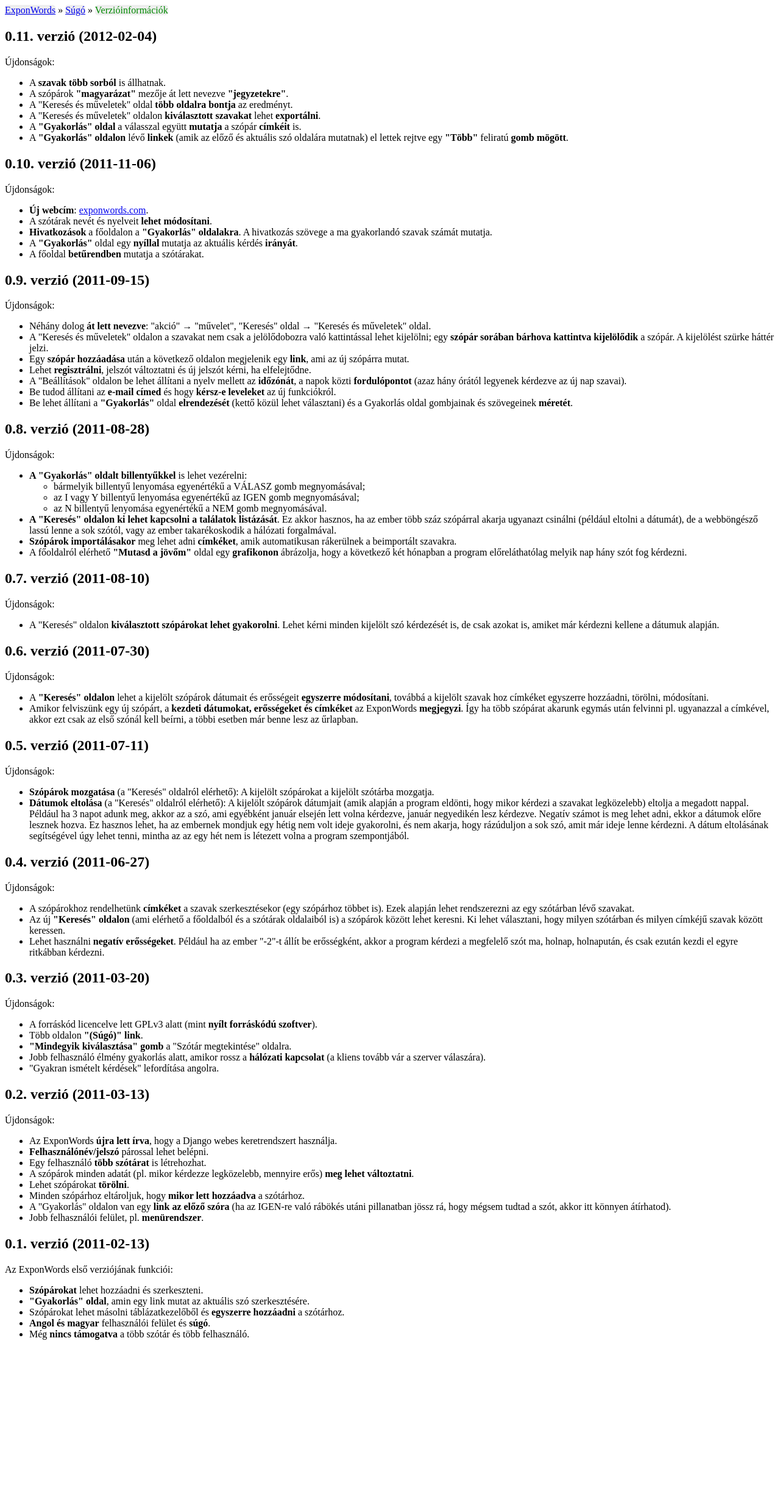
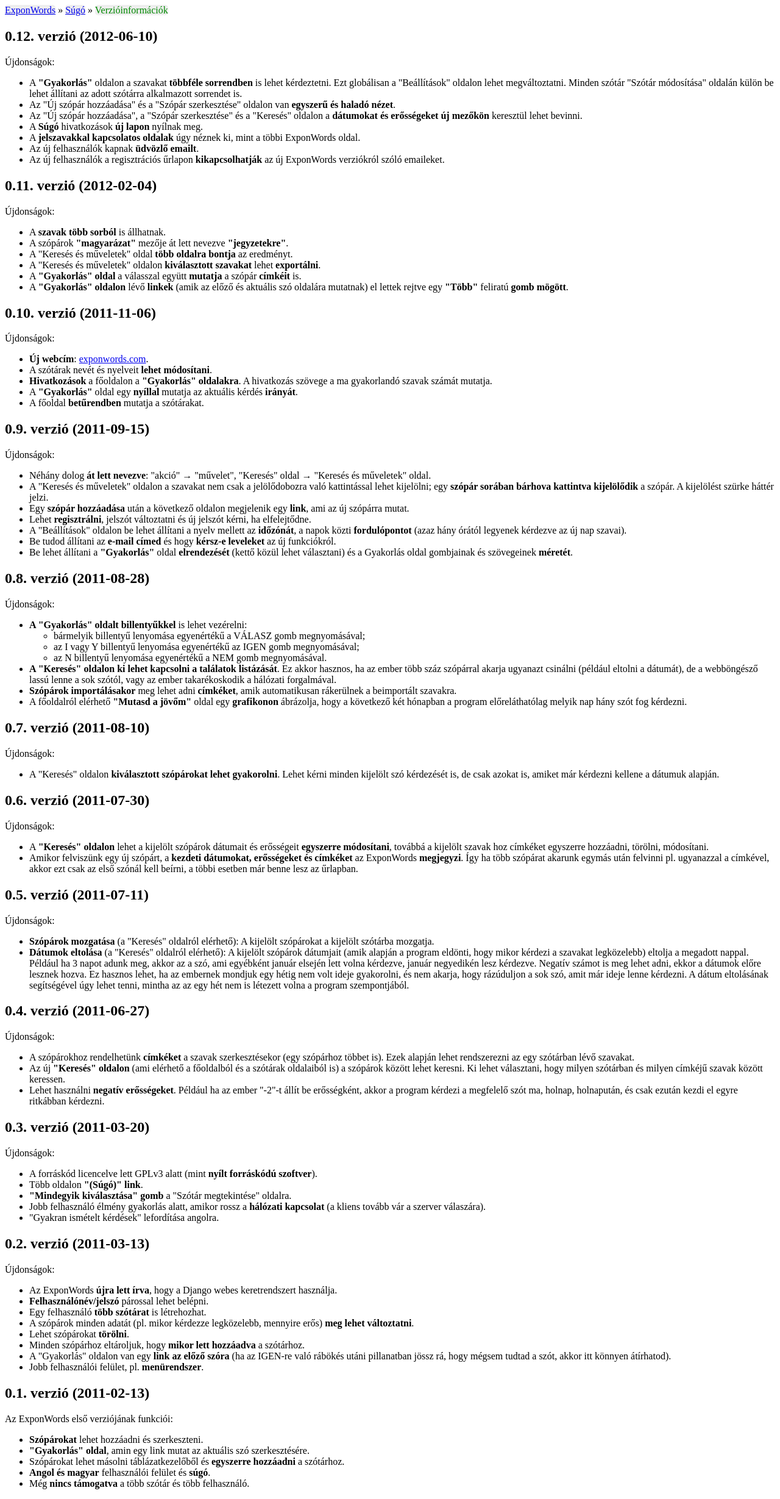
Before and after one commit to hcs42/ExponWords, a Django app: template templates/ew/help/releases-hu.html in a window 1280 px wide. Shown: the whole page at 61% size. Before the commit the page ends 2197 px from the top, so only its background shows below. Run offline with Django 3.2, Linux system fonts and the light colour scheme; the template is opened without the code that fills it, so the values that code supplies are empty.

Commit message:
Release notes updated

```diff
--- a/templates/ew/help/releases-hu.html
+++ b/templates/ew/help/releases-hu.html
@@ -13,6 +13,28 @@ Verzióinformációk
 &raquo;
 <span class="current_menu">Verzióinformációk</span>
 </p>
+
+<h2 id="0-12">0.12. verzió (2012-06-10)</h2>
+<p>Újdonságok:</p>
+<ul>
+  <li>A <strong>"Gyakorlás"</strong> oldalon a szavakat <strong>többféle
+    sorrendben</strong> is lehet kérdeztetni. Ezt globálisan a "Beállítások"
+  oldalon lehet megváltoztatni. Minden szótár "Szótár módosítása" oldalán külön
+  be lehet állítani az adott szótárra alkalmazott sorrendet is.</li>
+  <li>Az "Új szópár hozzáadása" és a "Szópár szerkesztése" oldalon van
+  <strong>egyszerű és haladó nézet</strong>.</li>
+  <li>Az "Új szópár hozzáadása", a "Szópár szerkesztése" és a "Keresés" oldalon
+  a <strong>dátumokat és erősségeket új mezőkön</strong> keresztül lehet
+  bevinni.</li>
+  <li>A <strong>Súgó</strong> hivatkozások <strong>új lapon</strong> nyílnak
+  meg.</li>
+  <li>A <strong>jelszavakkal kapcsolatos oldalak</strong> úgy néznek ki, mint a
+  többi ExponWords oldal.</li>
+  <li>Az új felhasználók kapnak <strong>üdvözlő emailt</strong>.</li>
+  <li>Az új felhasználók a regisztrációs űrlapon
+  <strong>kikapcsolhatják</strong> az új ExponWords verziókról szóló
+  emaileket.</li>
+</ul>
 
 <h2 id="0-11">0.11. verzió (2012-02-04)</h2>
 
```
Also changed, not shown: templates/ew/help/releases-en.html (+20 -0 lines).
